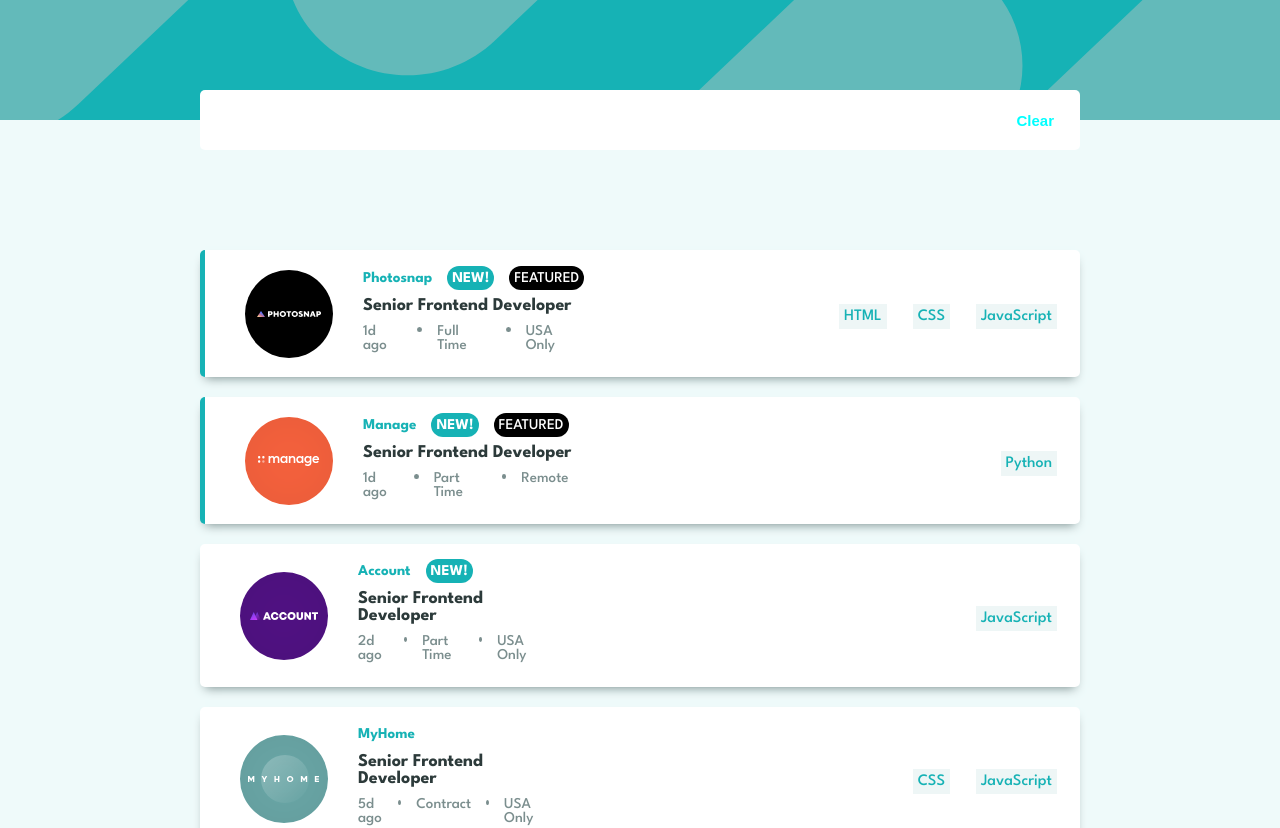
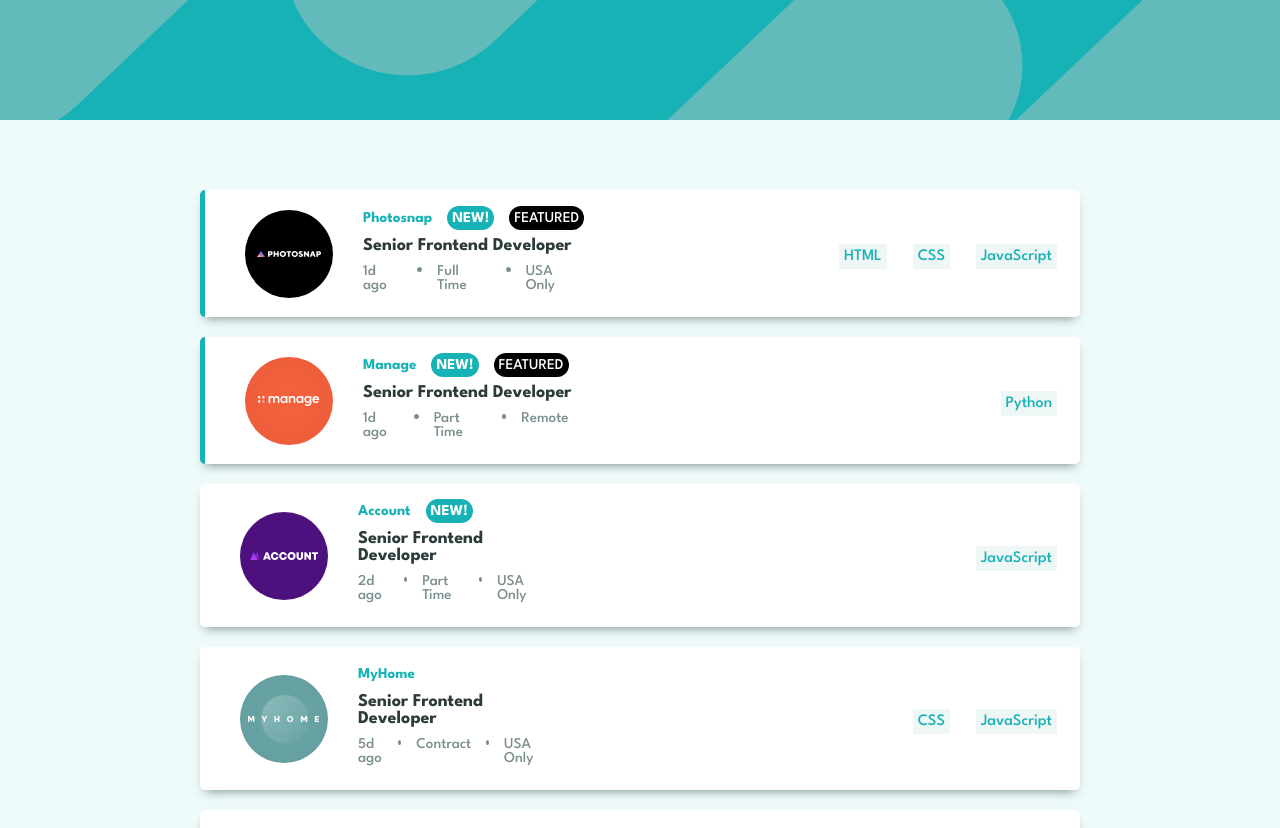
Before and after one commit to tanaka-kenny/job-listings-with-filtering, a React (Create React App) app: page / in a window 1280 px wide. Shown: the top 828 px of the page. Built offline with nearby package versions, Linux system fonts and the light colour scheme.

Commit message:
now dynamically filter bar

```diff
--- a/src/App.js
+++ b/src/App.js
@@ -32,10 +32,12 @@ function App() {
     <div className="app">
       <Header />
       <div className="body">
+        {filterItems.length > 0 &&
         <FilterBar
           filterItems={filterItems}
           onClearAllFilterItems={onClearAllFilterItems}
-          onRemoveFilterItem={onRemoveFilterItem} />
+          onRemoveFilterItem={onRemoveFilterItem}
+          /> }
         {
           jobs.map(l =>
             <JobListing job={l}
```
